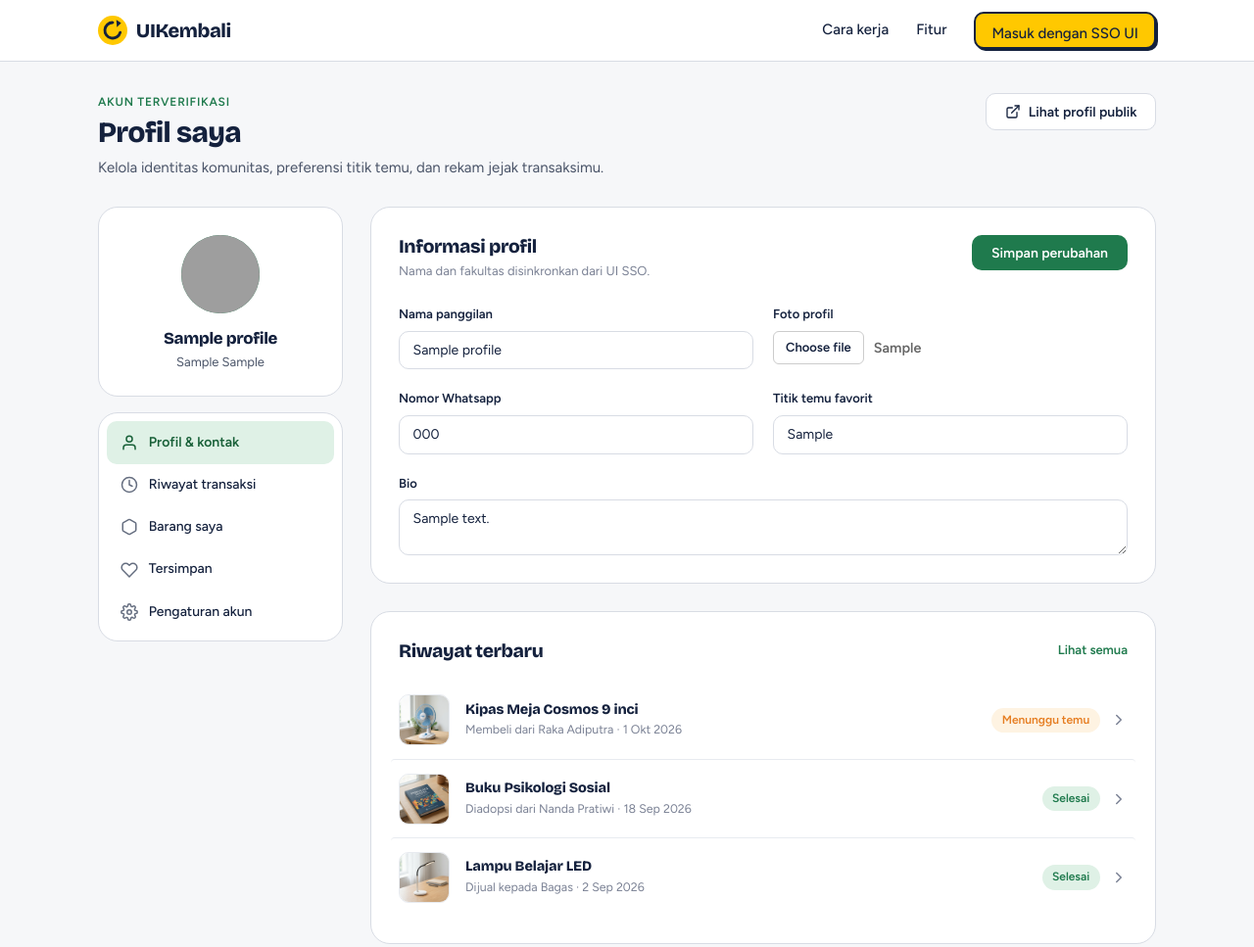
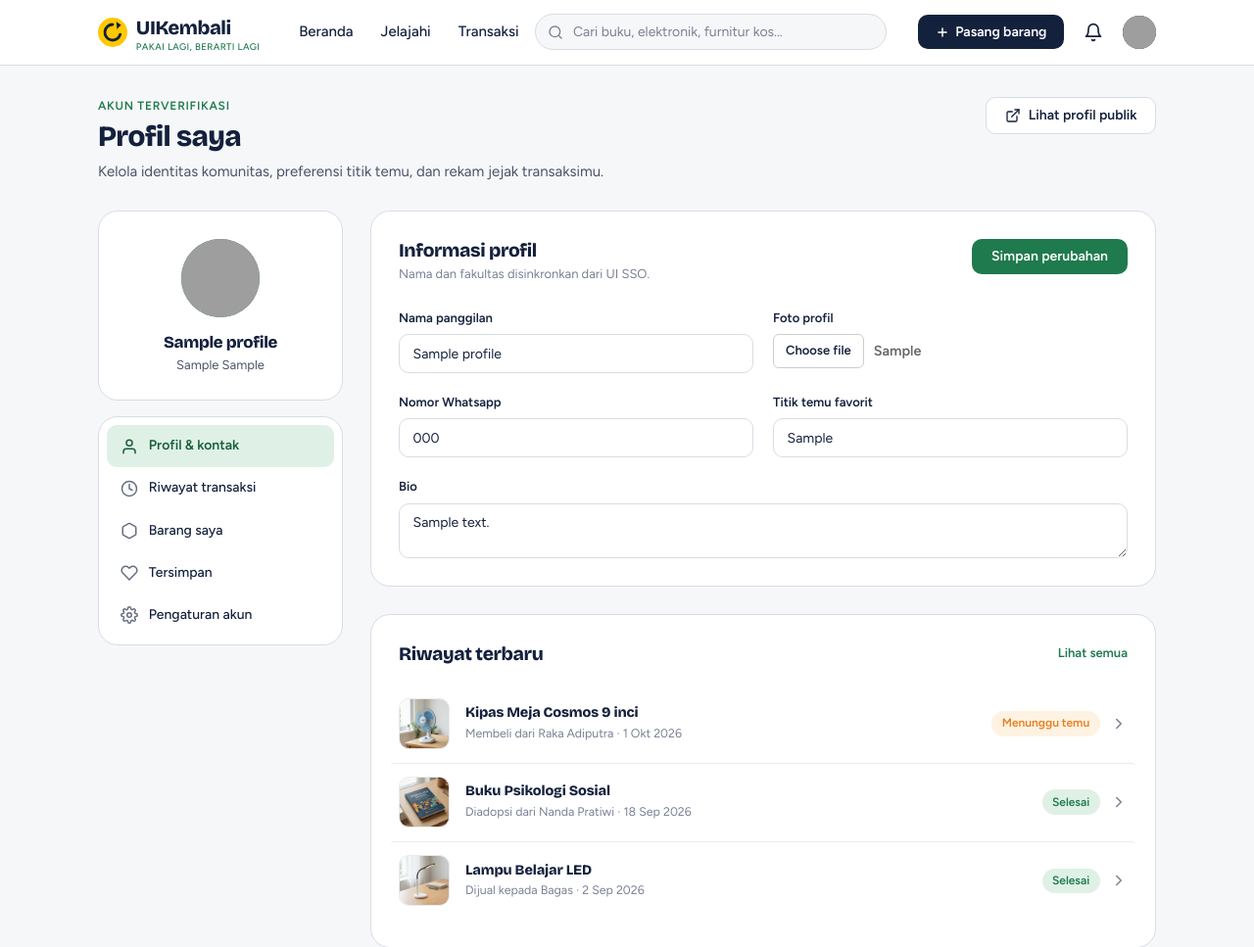
Before and after one commit to pbp-b-kelompok-2/ui-kembali, a Django app: page /auth/profile/ in a window 1280 px wide. Shown: the top 967 px of the page at 98% size. Run offline with Django 5.2, Linux system fonts and the light colour scheme; a user stored in the database is signed in; tables that the repository leaves empty hold one stand-in row (values such as "Sample post"); grey boxes are pictures that could not be loaded.

Commit message:
chore: update nav bar behavior when user's logined or not and add a placeholder for root.css

```diff
--- a/templates/base.html
+++ b/templates/base.html
@@ -1,31 +1,101 @@
 {% load static %}
 <!DOCTYPE html>
 <html lang="id">
+
 <head>
   <meta charset="UTF-8">
   <meta name="viewport" content="width=device-width, initial-scale=1">
-  <meta name="description" content="Platform bagi mahasiswa UI untuk memberikan atau menjual barang bekas layak pakai, supaya barang tidak terbuang dan kebutuhan kost lebih murah.">
+  <meta name="description"
+    content="Platform bagi mahasiswa UI untuk memberikan atau menjual barang bekas layak pakai, supaya barang tidak terbuang dan kebutuhan kost lebih murah.">
 
   <link rel="preconnect" href="https://fonts.googleapis.com">
   <link rel="preconnect" href="https://fonts.gstatic.com" crossorigin>
-  <link href="https://fonts.googleapis.com/css2?family=Bricolage+Grotesque:opsz,wght@12..96,600;12..96,800&family=Figtree:wght@400;500;600&display=swap" rel="stylesheet">
-  <link rel="stylesheet" href="{% static 'css/lobby.css' %}">
+  <link
+    href="https://fonts.googleapis.com/css2?family=Bricolage+Grotesque:opsz,wght@12..96,600;12..96,800&family=Figtree:wght@400;500;600&display=swap"
+    rel="stylesheet">
+  <link rel="stylesheet" href="{% static 'css/root.css' %}">
+  <!-- <link rel="stylesheet" href="{% static 'css/lobby.css' %}"> -->
   <link rel="stylesheet" href="{% static 'css/toast.css' %}">
+  <!-- <link rel="stylesheet" href="{% static 'css/profile/profile.css' %}"> -->
   <script src="https://cdn.jsdelivr.net/npm/htmx.org@2.0.4/dist/htmx.min.js" defer></script>
   {% block meta %}
   {% endblock meta %}
   {% block extra_css %}
   {% endblock extra_css %}
 </head>
+
 <body hx-headers='{"X-CSRFToken": "{{ csrf_token }}"}'>
 
+  {% if request.user.is_authenticated and request.user.profile.is_complete %}
+  <!-- Navbar untuk user yang sudah login & profil lengkap -->
+  <header class="site-header">
+    <div class="container header-inner">
+      <a class="brand" href="{% url 'main:lobby' %}" aria-label="UIKembali, beranda">
+        <svg class="brand-mark" viewBox="0 0 32 32" aria-hidden="true">
+          <circle cx="16" cy="16" r="16" fill="#ffc800" />
+          <path d="M16 7.5a8.5 8.5 0 1 0 8.2 10.7" fill="none" stroke="#14213d" stroke-width="3"
+            stroke-linecap="round" />
+          <path d="M20 4.5l5.2 3.4-4.6 4.6z" fill="#14213d" />
+        </svg>
+        <span>
+          UIKembali
+          <span class="brand-tagline">Pakai lagi, berarti lagi</span>
+        </span>
+      </a>
+
+      <nav class="main-nav" aria-label="Navigasi utama">
+        <a href="{% url 'main:lobby' %}">Beranda</a>
+        <a href="#">Jelajahi</a>
+        <a href="#">Transaksi</a>
+      </nav>
+
+      <div class="header-search">
+        <svg class="search-icon" width="16" height="16" viewBox="0 0 24 24" fill="none" stroke="currentColor"
+          stroke-width="2" stroke-linecap="round" stroke-linejoin="round">
+          <circle cx="11" cy="11" r="8" />
+          <line x1="21" y1="21" x2="16.65" y2="16.65" />
+        </svg>
+        <input type="search" placeholder="Cari buku, elektronik, furnitur kos..." aria-label="Pencarian">
+      </div>
+
+      <div class="header-actions">
+        <button class="btn-pasang" type="button">
+          <svg width="14" height="14" viewBox="0 0 24 24" fill="none" stroke="currentColor" stroke-width="2.5"
+            stroke-linecap="round">
+            <line x1="12" y1="5" x2="12" y2="19" />
+            <line x1="5" y1="12" x2="19" y2="12" />
+          </svg>
+          Pasang barang
+        </button>
+        <button class="btn-icon" type="button" aria-label="Notifikasi">
+          <svg width="20" height="20" viewBox="0 0 24 24" fill="none" stroke="currentColor" stroke-width="2"
+            stroke-linecap="round" stroke-linejoin="round">
+            <path d="M18 8A6 6 0 0 0 6 8c0 7-3 9-3 9h18s-3-2-3-9" />
+            <path d="M13.73 21a2 2 0 0 1-3.46 0" />
+          </svg>
+        </button>
+        <a href="{% url 'auth_ssoui:profile' %}" class="avatar-header" aria-label="Menu akun">
+          {% if request.user.profile.pfp %}
+          <img src="{{ request.user.profile.pfp.url }}" alt="Foto profil"
+            style="width:100%;height:100%;object-fit:cover;border-radius:50%;">
+          {% else %}
+          {{ request.user.profile.inisial }}
+          {% endif %}
+        </a>
+      </div>
+    </div>
+  </header>
+
+  {% else %}
+  <!-- Navbar untuk tamu / user yang belum lengkapi profil -->
   <header class="site-header">
     <div class="container header-inner">
       <a class="brand" href="#" aria-label="UIKembali, beranda">
         <svg class="brand-mark" viewBox="0 0 32 32" aria-hidden="true">
-          <circle cx="16" cy="16" r="16" fill="#ffc800"/>
-          <path d="M16 7.5a8.5 8.5 0 1 0 8.2 10.7" fill="none" stroke="#14213d" stroke-width="3" stroke-linecap="round"/>
-          <path d="M20 4.5l5.2 3.4-4.6 4.6z" fill="#14213d"/>
+          <circle cx="16" cy="16" r="16" fill="#ffc800" />
+          <path d="M16 7.5a8.5 8.5 0 1 0 8.2 10.7" fill="none" stroke="#14213d" stroke-width="3"
+            stroke-linecap="round" />
+          <path d="M20 4.5l5.2 3.4-4.6 4.6z" fill="#14213d" />
         </svg>
         <span>UIKembali</span>
       </a>
@@ -37,6 +107,7 @@
       </nav>
     </div>
   </header>
+  {% endif %}
 
   {% block content %}
   {% endblock content%}
@@ -54,4 +125,5 @@
   {% endblock extra_js %}
 
 </body>
+
 </html>
```
